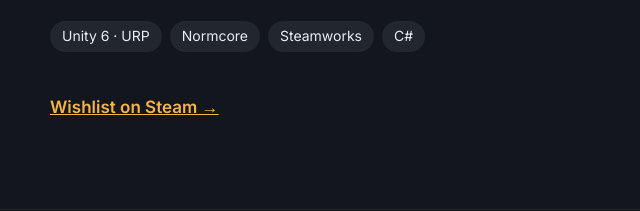
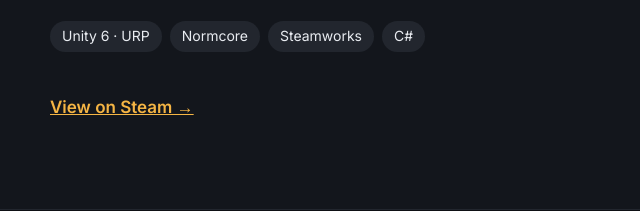
Before and after one commit to FotisBaba/FotisBaba.github.io, a plain HTML site: page index.html in a window 1280 px wide. Shown: the part 1489-1700 px from the top of the page, 0-640 px from the left. Drawn offline with Linux system fonts and the light colour scheme.

Commit message:
Use neutral Steam link text

```diff
--- a/index.html
+++ b/index.html
@@ -163,7 +163,7 @@ footer{margin-top:64px;font-size:14px;color:var(--faint)}
       <ul class="chips" aria-label="Tech">
         <li>Unity 6 · URP</li><li>Normcore</li><li>Steamworks</li><li>C#</li>
       </ul>
-      <a class="more-link" href="https://store.steampowered.com/app/5032120/?utm_source=portfolio">Wishlist on Steam →</a>
+      <a class="more-link" href="https://store.steampowered.com/app/5032120/?utm_source=portfolio">View on Steam →</a>
     </div>
     <div>
       <div class="media">
```
